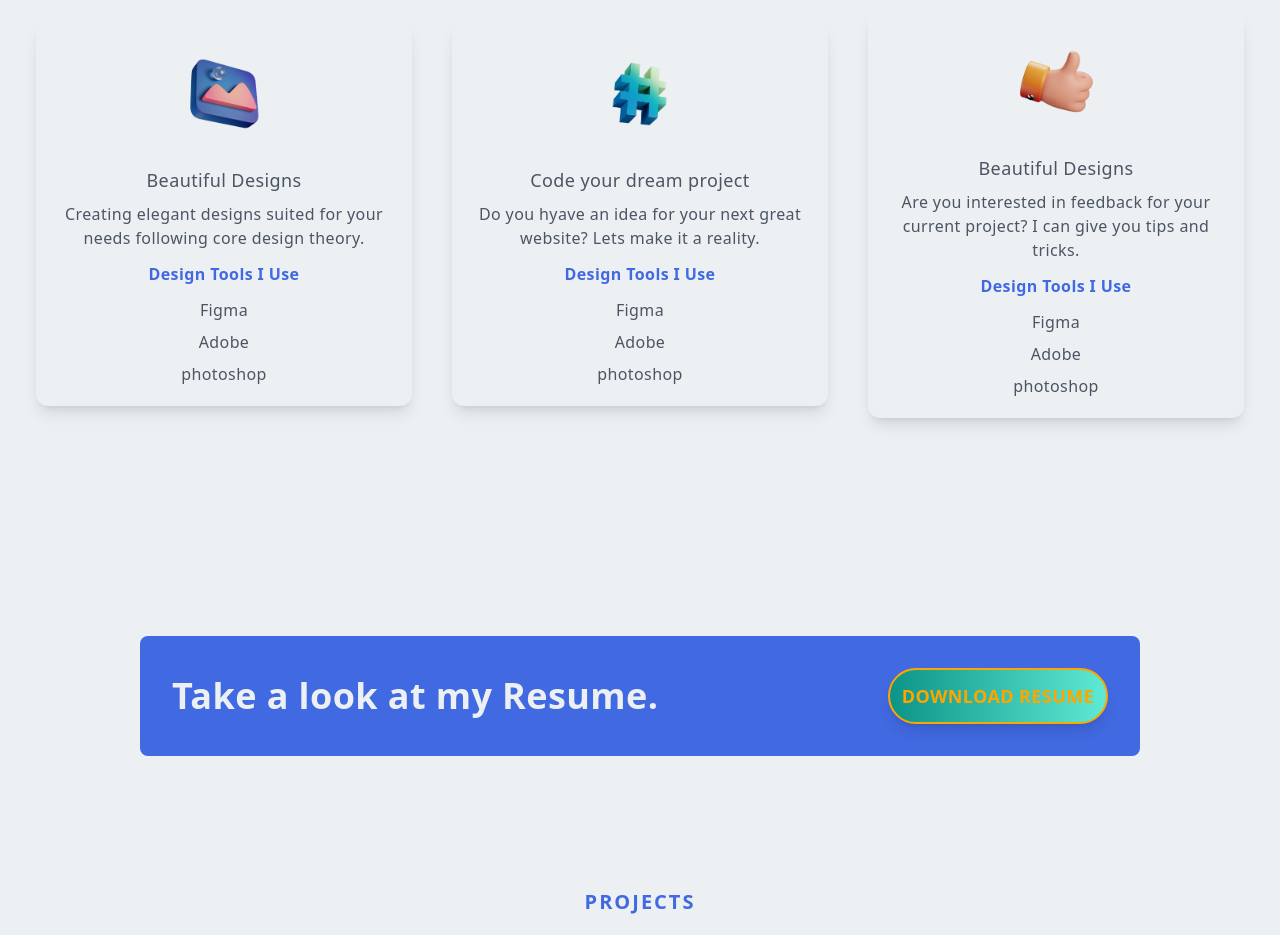
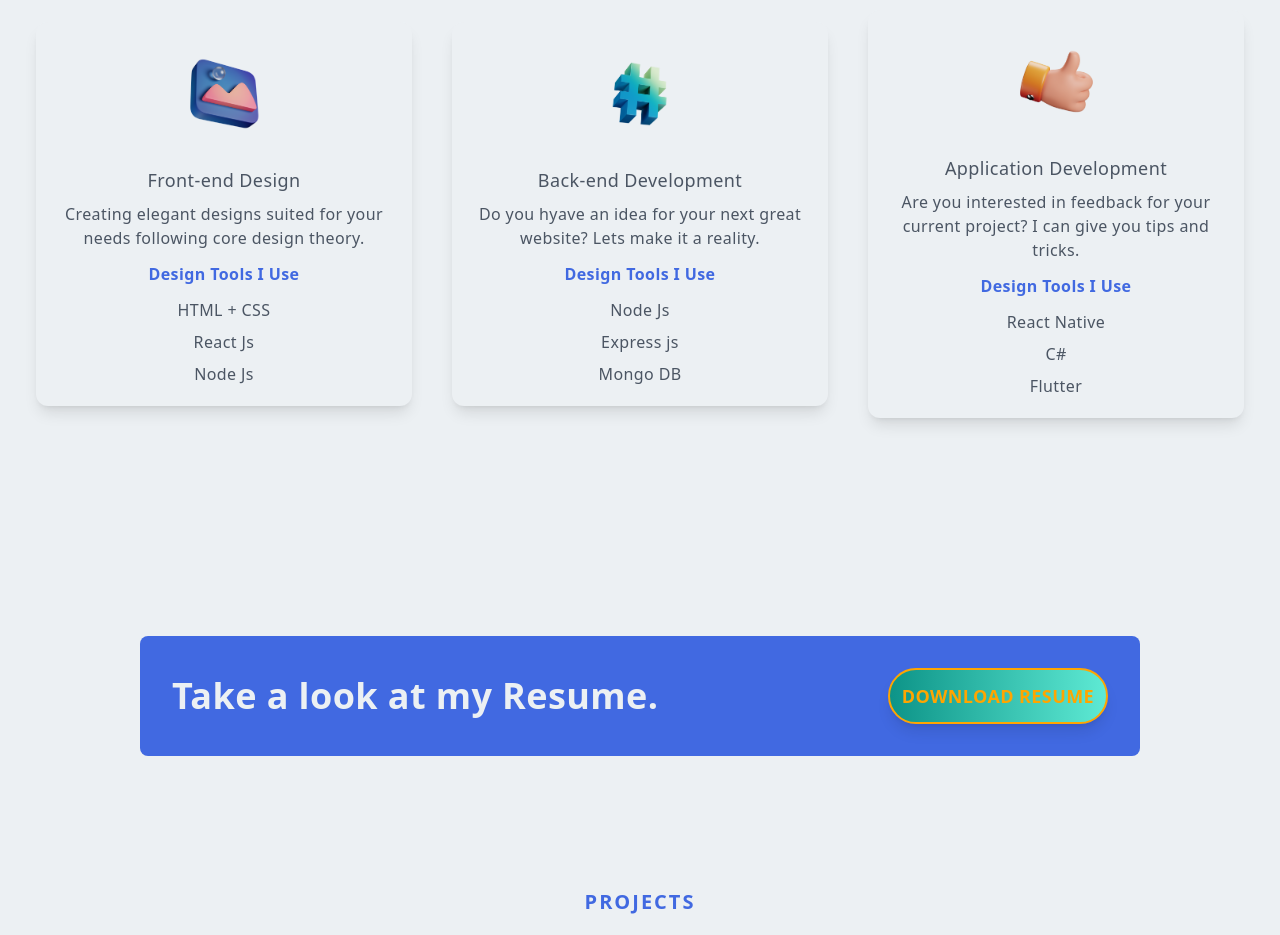
Before and after one commit to naicfc/portfolio, a Next.js app: page / in a window 1280 px wide. Shown: the part 1800-2735 px from the top of the page. Built offline with nearby package versions, Linux system fonts and the light colour scheme.

Commit message:
Made minor text changes

```diff
--- a/components/Services.jsx
+++ b/components/Services.jsx
@@ -14,10 +14,10 @@ const Services = () => {
             </div>
             <div className="lg:flex justify-center items-center gap-10">
                 <ServiceItem image={design} description='Creating elegant designs suited for your needs following core
-                design theory.' title='Beautiful Designs' tool1='Figma' tool2='Adobe' tool3='photoshop' />
-                <ServiceItem image={code} description='Do you hyave an idea for your next great website? Lets make it a reality.' title='Code your dream project' tool1='Figma' tool2='Adobe' tool3='photoshop' />
+                design theory.' title='Front-end Design' tool1='HTML + CSS' tool2='React Js' tool3='Node Js' />
+                <ServiceItem image={code} description='Do you hyave an idea for your next great website? Lets make it a reality.' title='Back-end Development' tool1='Node Js' tool2='Express js' tool3='Mongo DB' />
                 <ServiceItem image={consulting} description='Are you interested in feedback for your current project? I can
-                give you tips and tricks.' title='Beautiful Designs' tool1='Figma' tool2='Adobe' tool3='photoshop' />
+                give you tips and tricks.' title='Application Development' tool1='React Native' tool2='C#' tool3='Flutter' />
             </div>
         </div>
     </div>
```
